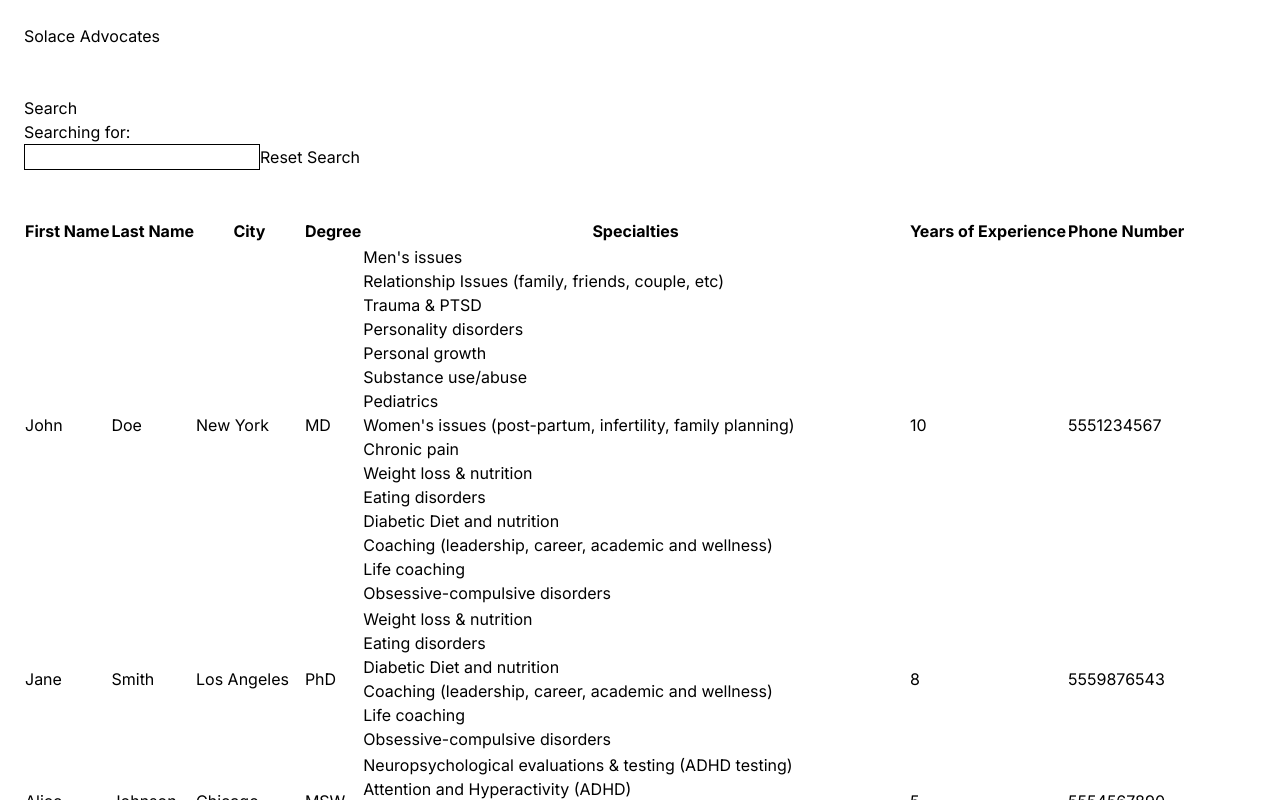
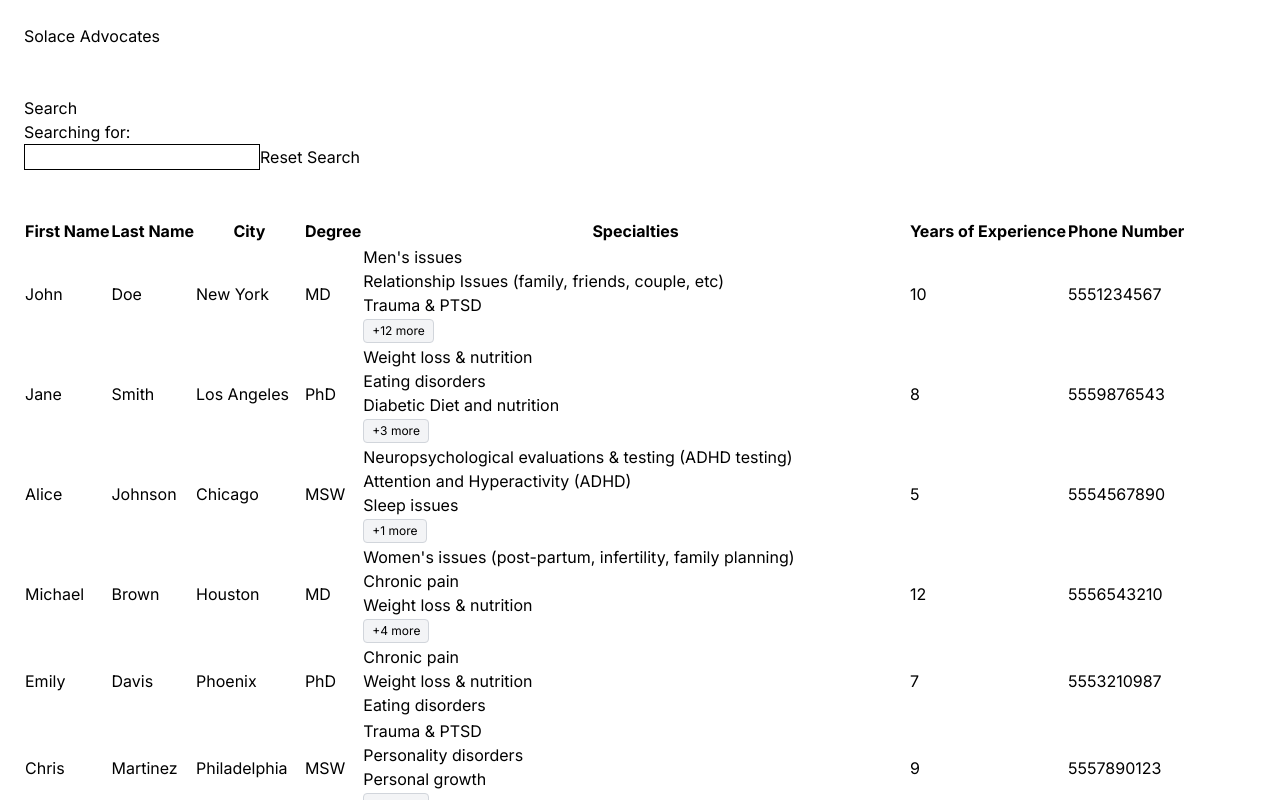
Before and after one commit to lcborn4/solace-candidate-assignment, a Next.js app: page / in a window 1280 px wide. Shown: the top 800 px of the page. Built offline with nearby package versions, Linux system fonts and the light colour scheme.

Commit message:
Add expandable specialties functionality to main branch

```diff
--- a/src/app/page.tsx
+++ b/src/app/page.tsx
@@ -5,6 +5,7 @@ import { useEffect, useState } from "react";
 export default function Home() {
   const [advocates, setAdvocates] = useState([]);
   const [filteredAdvocates, setFilteredAdvocates] = useState([]);
+  const [expandedSpecialties, setExpandedSpecialties] = useState(new Set());
 
   useEffect(() => {
     console.log("fetching advocates...");
@@ -41,6 +42,18 @@ export default function Home() {
     setFilteredAdvocates(advocates);
   };
 
+  const toggleSpecialties = (advocateId) => {
+    setExpandedSpecialties(prev => {
+      const newSet = new Set(prev);
+      if (newSet.has(advocateId)) {
+        newSet.delete(advocateId);
+      } else {
+        newSet.add(advocateId);
+      }
+      return newSet;
+    });
+  };
+
   return (
     <main style={{ margin: "24px" }}>
       <h1>Solace Advocates</h1>
@@ -67,17 +80,52 @@ export default function Home() {
           <th>Phone Number</th>
         </thead>
         <tbody>
-          {filteredAdvocates.map((advocate) => {
+          {filteredAdvocates.map((advocate, index) => {
+            const isExpanded = expandedSpecialties.has(advocate.id || index);
+            const displaySpecialties = isExpanded
+              ? advocate.specialties
+              : advocate.specialties.slice(0, 3);
+
             return (
-              <tr>
+              <tr key={advocate.id || index}>
                 <td>{advocate.firstName}</td>
                 <td>{advocate.lastName}</td>
                 <td>{advocate.city}</td>
                 <td>{advocate.degree}</td>
                 <td>
-                  {advocate.specialties.map((s) => (
-                    <div>{s}</div>
+                  {displaySpecialties.map((specialty, specialtyIndex) => (
+                    <div key={specialtyIndex}>{specialty}</div>
                   ))}
+                  {advocate.specialties.length > 3 && !isExpanded && (
+                    <button
+                      onClick={() => toggleSpecialties(advocate.id || index)}
+                      style={{
+                        background: '#f3f4f6',
+                        border: '1px solid #d1d5db',
+                        borderRadius: '4px',
+                        padding: '2px 8px',
+                        fontSize: '12px',
+                        cursor: 'pointer'
+                      }}
+                    >
+                      +{advocate.specialties.length - 3} more
+                    </button>
+                  )}
+                  {isExpanded && (
+                    <button
+                      onClick={() => toggleSpecialties(advocate.id || index)}
+                      style={{
+                        background: '#f3f4f6',
+                        border: '1px solid #d1d5db',
+                        borderRadius: '4px',
+                        padding: '2px 8px',
+                        fontSize: '12px',
+                        cursor: 'pointer'
+                      }}
+                    >
+                      Show less
+                    </button>
+                  )}
                 </td>
                 <td>{advocate.yearsOfExperience}</td>
                 <td>{advocate.phoneNumber}</td>
```
